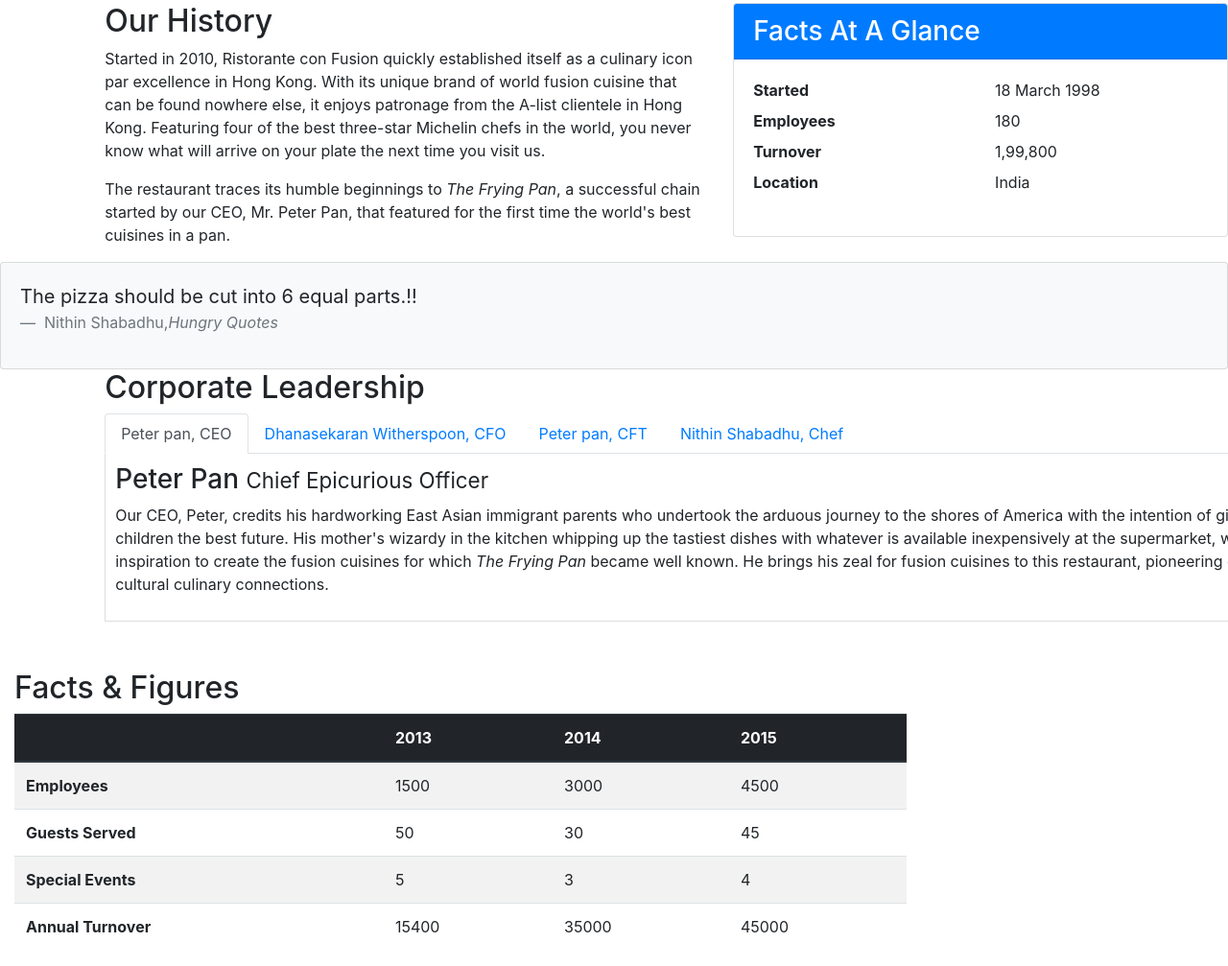
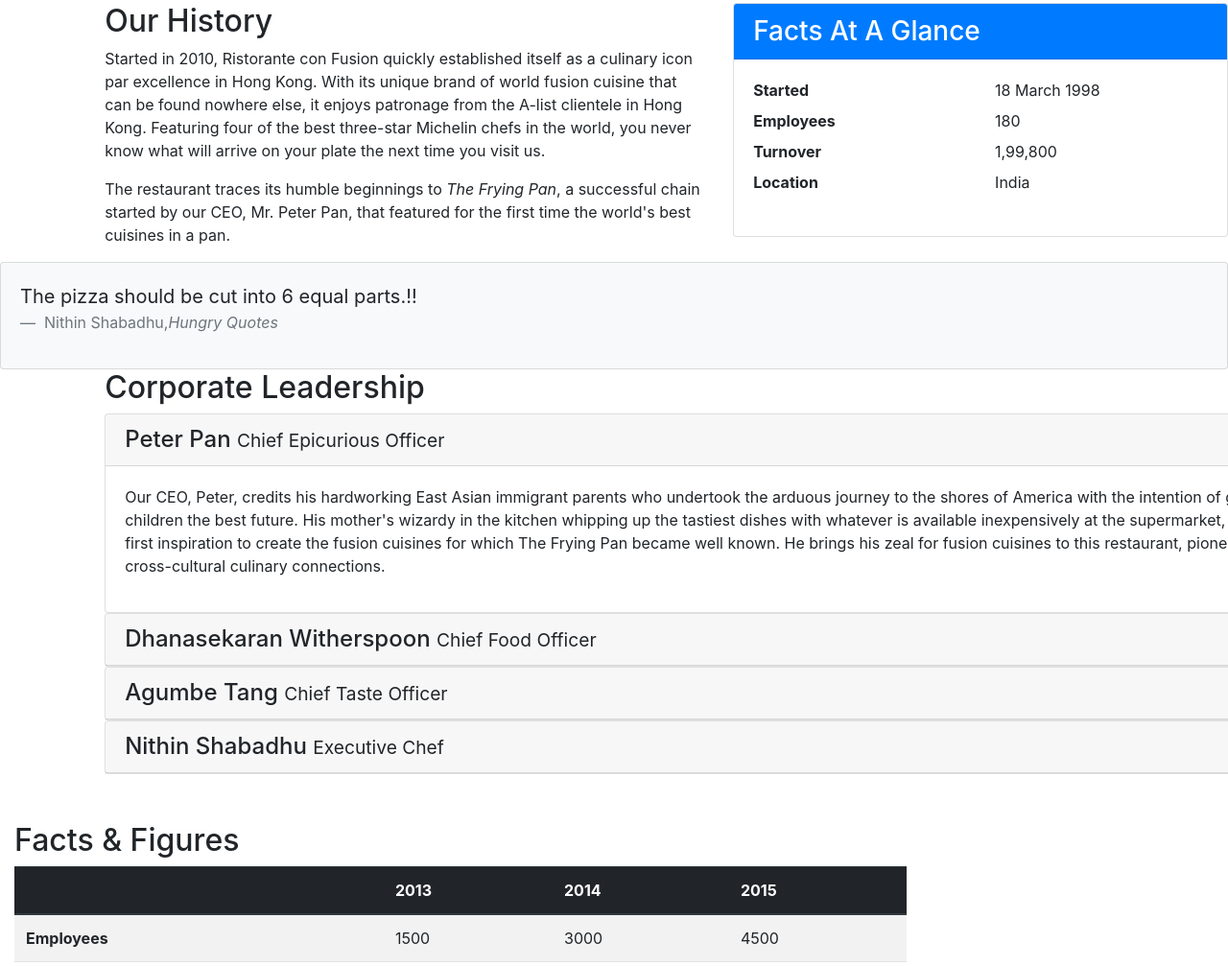
Before and after one commit to NithinShabadhu/Restaurant-website, a website: page aboutus.html in a window 1280 px wide. Shown: the part 462-1469 px from the top of the page at 96% size. Drawn offline with nearby package versions, Linux system fonts and the light colour scheme.

Commit message:
accordion

```diff
--- a/aboutus.html
+++ b/aboutus.html
@@ -99,46 +99,65 @@
         <div class="row">
             <div class="col-12 offset-1 col-sm-12">
                 <h2>Corporate Leadership</h2>
-
-                <ul class="nav nav-tabs">
-                    <li class="nav-item">
-                        <a class="nav-link active" href="#peter" role="tab" data-toggle="tab">Peter pan, CEO </a>
-                    </li>
-                    <li class="nav-item">
-                        <a class="nav-link" href="#danny" role="tab" data-toggle="tab">Dhanasekaran Witherspoon, CFO </a>
-                    </li>
-                    <li class="nav-item">
-                        <a class="nav-link" href="#tang" role="tab" data-toggle="tab">Peter pan, CFT </a>
-                    </li>
-                    <li class="nav-item">
-                        <a class="nav-link" href="#shabadhu" role="tab" data-toggle="tab">Nithin Shabadhu, Chef </a>
-                    </li>
-                </ul>
-
-                <div class="tab-content">
-                    <div role="tab-panel" class="tab-pane fade show active" id="peter">
-                       <h3>Peter Pan <small>Chief Epicurious Officer</small></h3>
-                        <div class="d-none d-sm-block">
-                        <p>Our CEO, Peter, credits his hardworking East Asian immigrant parents who undertook the arduous journey to the shores of America with the intention of giving their children the best future. His mother's wizardy in the kitchen whipping up the tastiest dishes with whatever is available inexpensively at the supermarket, was his first inspiration to create the fusion cuisines for which <em>The Frying Pan</em> became well known. He brings his zeal for fusion cuisines to this restaurant, pioneering cross-cultural culinary connections.</p></div>
-
+                <div id="accordion">
+                    <div class="card">
+                        <div class="card-header" role="tab" id="peterhead">
+                        <h4 class="mb-0">
+                            <a data-toggle="collapse" data-target="#peter">
+                            Peter Pan <small>Chief Epicurious Officer</small>
+                            </a>
+                        </h4>
+                        </div>
+                        <div class="collapse show" id="peter" data-parent="#accordion">
+                            <div class="card-body">
+                                <p class="d-none d-sm-block">Our CEO, Peter, credits his hardworking East Asian immigrant parents who undertook the arduous journey to the shores of America with the intention of giving their children the best future. His mother's wizardy in the kitchen whipping up the tastiest dishes with whatever is available inexpensively at the supermarket, was his first inspiration to create the fusion cuisines for which The Frying Pan became well known. He brings his zeal for fusion cuisines to this restaurant, pioneering cross-cultural culinary connections.</p>
+                            </div>
+                        </div>
                     </div>
-                    <div role="tab-panel" class="tab-pane fade" id="danny">
-                       <h3>Dhanasekaran Witherspoon <small>Chief Food Officer</small></h3>
-                        <div class="d-none d-sm-block">
-                        <p>Our CFO, Danny, as he is affectionately referred to by his colleagues, comes from a long established family tradition in farming and produce. His experiences growing up on a farm in the Australian outback gave him great appreciation for varieties of food sources. As he puts it in his own words, <em>Everything that runs, wins, and everything that stays, pays!</em></p>
-                </div>
+                     <div class="card">
+                            <div class="card-header" role="tab" id="dannyhead">
+                            <h4 class="mb-0">
+                                <a class="collapsed" data-toggle="collapse" data-target="#danny">
+                                Dhanasekaran Witherspoon <small>Chief Food Officer</small>
+                                </a>
+                            </h4>
+                        </div>
+                        <div class="collapse" id="danny" data-parent="#accordion">
+                            <div class="card-body">
+                                <p class="d-none d-sm-block">Our CFO, Danny, as he is affectionately referred to by his colleagues, comes from a long established family tradition in farming and produce. His experiences growing up on a farm in the Australian outback gave him great appreciation for varieties of food sources. As he puts it in his own words, Everything that runs, wins, and everything that stays, pays!</em></p>
+                            </div>
+                        </div>
                     </div>
-                    <div role="tab-panel" class="tab-pane fade" id="tang">
-                     <h3>Agumbe Tang <small>Chief Taste Officer</small></h3>
-                        <div class="d-none d-sm-block">
-                        <p>Blessed with the most discerning gustatory sense, Agumbe, our CTO, personally ensures that every dish that we serve meets his exacting tastes. Our chefs dread the tongue lashing that ensues if their dish does not meet his exacting standards. He lives by his motto, <em>You click only if you survive my lick.</em></p></div>
+                    <div class="card">
+                            <div class="card-header" role="tab" id="agumbehead">
+                            <h4 class="mb-0">
+                                <a class="collapsed" data-toggle="collapse" data-target="#agumbe">
+                                Agumbe Tang <small>Chief Taste Officer</small>
+                                </a>
+                            </h4>
+                        </div>
+                        <div class="collapse" id="agumbe" data-parent="#accordion">
+                            <div class="card-body">
+                                <p class="d-none d-sm-block">Blessed with the most discerning gustatory sense, Agumbe, our CFO, personally ensures that every dish that we serve meets his exacting tastes. Our chefs dread the tongue lashing that ensues if their dish does not meet his exacting standards. He lives by his motto, You click only if you survive my lick.</p>
+                            </div>
+                        </div>
                     </div>
-                    <div role="tab-panel" class="tab-pane fade" id="shabadhu">
-                        <h3>Nithin Shabadhu <small>Executive Chef</small></h3>
-                        <div class="d-none d-sm-block">
-                        <p>Award winning three-star Michelin chef with wide International experience having worked closely with whos-who in the culinary world, he specializes in creating mouthwatering Indo-Italian fusion experiences. He says, <em>Put together the cuisines from the two craziest cultures, and you get a winning hit! Amma Mia!</em></p></div>
+                    <div class="card">
+                            <div class="card-header" role="tab" id="shabadhuhead">
+                            <h4 class="mb-0">
+                                <a class="collapsed" data-toggle="collapse" data-target="#shabadhu">
+                                Nithin Shabadhu <small>Executive Chef</small>
+                                </a>
+                            </h4>
+                        </div>
+                        <div class="collapse" id="shabadhu" data-parent="#accordion">
+                            <div class="card-body">
+                                <p class="d-none d-sm-block"></em>Award winning three-star Michelin chef with wide International experience having worked closely with whos-who in the culinary world, he specializes in creating mouthwatering Indo-Italian fusion experiences. He says, Put together the cuisines from the two craziest cultures, and you get a winning hit! Amma Mia!</p>
+                            </div>
+                        </div>
                     </div>
                 </div>
+
             </div>
        </div>
        <div class="row row-content">
```
